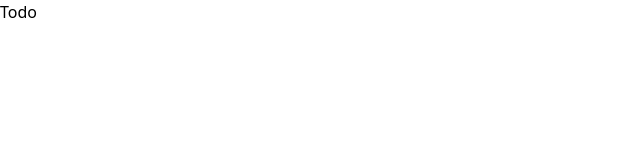
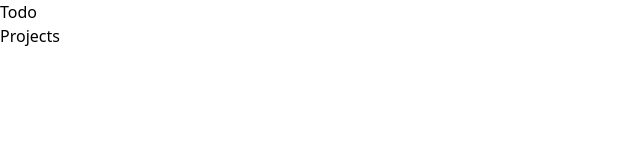
Before and after one commit to peter-abah/tasks, a React (Create React App) app: page / in a window 1280 px wide. Shown: the top 160 px of the page, without its empty margins (0-640 px from the left). Built offline with nearby package versions, Linux system fonts and the light colour scheme.

Commit message:
Add SideBar component

```diff
--- /dev/null
+++ b/src/components/ProjectBtn.tsx
@@ -0,0 +1,18 @@
+import { Link } from "react-router-dom";
+import { Project } from "../features/projects/projectsSlice";
+
+interface Props {
+  project: Project
+}
+
+const ProjectLink = ({ project }: Props) => {
+  return (
+    <Link to={`projects/${project.id}`} >
+      <p>
+        <span>{project.title}</span>
+      </p>
+    </Link>
+  );
+};
+
+export default ProjectLink;
--- /dev/null
+++ b/src/components/SideBar.tsx
@@ -0,0 +1,20 @@
+import { useAppSelector } from "../app/hooks";
+import { selectProjects } from "../features/projects/projectsSlice";
+import ProjectLink from "./ProjectBtn";
+
+const SideBar = () => {
+  const projects = useAppSelector(selectProjects);
+
+  return (
+    <aside>
+      <h2>Projects</h2>
+      <div>
+        {projects.map((project) => (
+          <ProjectLink project={project} />
+        ))}
+      </div>
+    </aside>
+  );
+};
+
+export default SideBar;
--- a/src/features/projects/projectsSlice.ts
+++ b/src/features/projects/projectsSlice.ts
@@ -32,6 +32,6 @@ const projectsSlice = createSlice({
 
 export const { update, remove } = projectsSlice.actions;
 
-export const selectProjects = (state: RootState) => state;
+export const selectProjects = (state: RootState) => state.projects;
 
 export default projectsSlice.reducer;
--- a/src/routes/Layout.tsx
+++ b/src/routes/Layout.tsx
@@ -1,11 +1,13 @@
 import { Outlet } from 'react-router-dom';
 import NavBar from '../components/NavBar';
+import SideBar from '../components/SideBar';
 
 const Layout = () => {
   return (
     <main>
       <NavBar />
       <div>
+        <SideBar />
         <Outlet />
       </div>
     </main>
```
